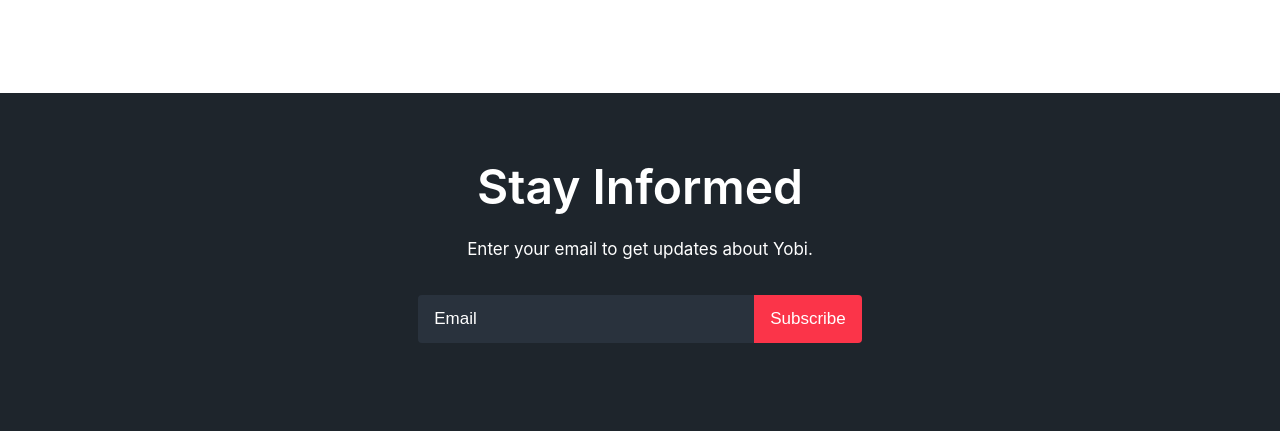
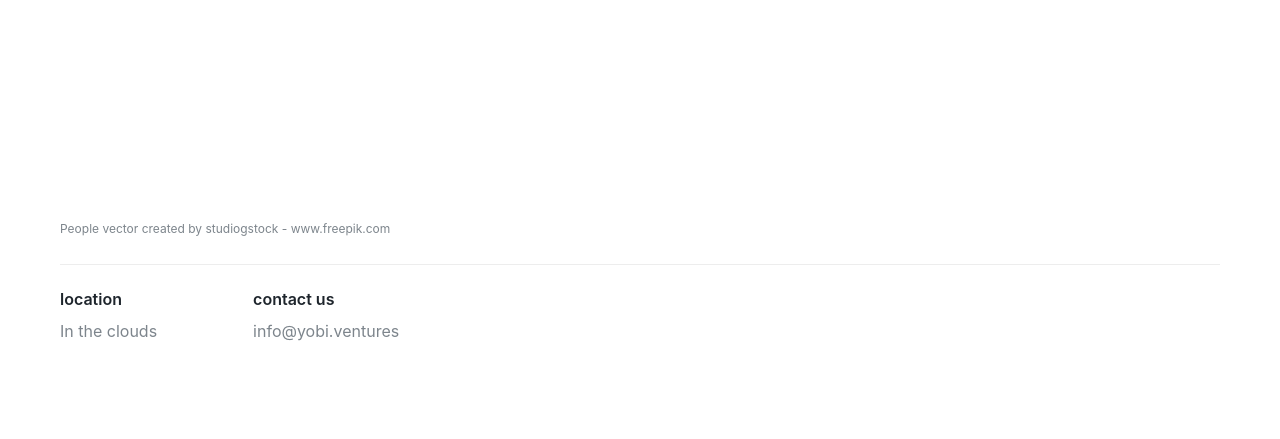
Before and after one commit to james01/yobi-website, an Eleventy site: page src/site/index.html in a window 1280 px wide. Shown: the part 2407-2846 px from the top of the page. Built offline with nearby package versions, Linux system fonts and the light colour scheme; Eleventy itself is replaced by a stand-in of ours; files that its build step writes are made by us from their sources.

Commit message:
Removed email form

```diff
--- a/src/scss/_home.scss
+++ b/src/scss/_home.scss
@@ -144,51 +144,6 @@
   align-items: stretch;
 }
 
-.stay-informed {
-  background-color: var(--gray-1);
-  color: white;
-  text-align: center;
-  padding-top: 64px;
-  padding-bottom: 88px;
-
-  p {
-    margin-bottom: 32px;
-  }
-
-  form {
-    $border-radius: 4px;
-
-    input {
-      width: 336px;
-      border: none;
-      background-color: var(--gray-2);
-      color: white;
-      font-size: inherit;
-      font-weight: 400;
-      padding: 0.875rem 1rem;
-      border-radius: $border-radius;
-      border-top-right-radius: 0;
-      border-bottom-right-radius: 0;
-
-      &::placeholder {
-        color: white;
-      }
-    }
-
-    button {
-      background-color: var(--red);
-      color: white;
-      font-size: inherit;
-      font-weight: 500;
-      border: none;
-      padding: 0.875rem 1rem;
-      border-radius: $border-radius;
-      border-top-left-radius: 0;
-      border-bottom-left-radius: 0;
-    }
-  }
-}
-
 .footer {
   padding-top: 128px;
 
--- a/src/site/index.html
+++ b/src/site/index.html
@@ -94,16 +94,6 @@
           </p>
         </div>
       </div>
-      <div class="stay-informed pad-viewport">
-        <h2>Stay Informed</h2>
-        <p>Enter your email to get updates about Yobi.</p>
-        <form>
-          <div class="input-group">
-            <input type="email" name="email" required autocomplete="email" placeholder="Email" aria-label="Email" />
-            <button type="submit">Subscribe</button>
-          </div>
-        </form>
-      </div>
     </main>
     <footer class="footer pad-viewport">
       <div class="wrapper wrapper--xl">
```
